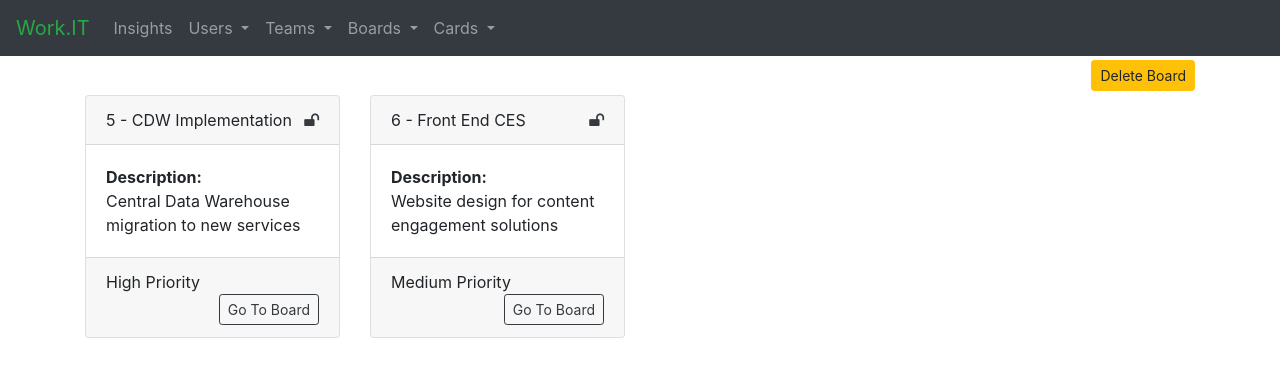
After one commit to ByteMeDirk/WorkITApp, a Flask app: page /board_list in a window 1280 px wide. The commit adds this page. Shown: the top 377 px of the page. Run offline with Flask 2, Linux system fonts and the light colour scheme; data comes from the database, SQL or seed files in the repository; both versions use the stored data as it was after the commit; some libraries are stand-ins or nearby versions.

Commit message:
Board Functionality Added

```diff
--- a/app.py
+++ b/app.py
@@ -1,7 +1,7 @@
 from flask import Flask, render_template, request
 import sqlite3
 from flask import Flask
-from scripts import date_time, get_teams, get_users
+from scripts import *
 
 app = Flask(__name__)
 conn = sqlite3.connect('database.db')
@@ -28,6 +28,11 @@ def create_team():
     return render_template('create_team.html')
 
 
+@app.route('/create_board')
+def create_board():
+    return render_template('create_board.html')
+
+
 @app.route('/user_list')
 def user_list():
     users = get_users()
@@ -40,6 +45,12 @@ def team_list():
     users = get_users()
     teams = get_teams()
     return render_template('team_list.html', users=users, teams=teams)
+
+
+@app.route('/board_list')
+def board_list():
+    boards = get_boards()
+    return render_template('board_list.html', boards=boards)
 
 
 @app.route('/add_user', methods=['POST', 'GET'])
@@ -122,6 +133,59 @@ def delete_team():
             return render_template('result.html', msg=msg)
 
 
+@app.route('/add_board', methods=['POST', 'GET'])
+def add_board():
+    board_conn = sqlite3.connect('database.db')
+    if request.method == 'POST':
+        try:
+            name = request.form['name']
+            description = request.form['description']
+            privacy = request.form['privacy']
+            starred = request.form['starred']
+            state = request.form['state']
+
+            print(name, description, privacy, starred, state)
+
+            cur = board_conn.cursor()
+            cur.execute('INSERT INTO "board"(name, description, privacy, starred, state_list) '
+                        'VALUES (?, ?, ?, ?, ?)',
+                        (name, description, privacy, starred, state))
+
+            board_conn.commit()
+            msg = "{} added to the system".format(name)
+        except:
+            board_conn.rollback()
+            msg = "Error in insert operation"
+        finally:
+            board_conn.close()
+        return render_template('result.html', msg=msg)
+
+
+@app.route('/delete_board', methods=['GET', 'POST'])
+def delete_board():
+    board_del_conn = sqlite3.connect('database.db')
+    if request.method == 'POST':
+        try:
+            cur = board_del_conn.cursor()
+            cur.execute("DELETE FROM board WHERE name='%s'" % request.form['name'])
+            board_del_conn.commit()
+            msg = "{} deleted from the system".format(request.form['name'])
+        except:
+            board_del_conn.rollback()
+            msg = "Could not delete {}".format(request.form['name'])
+        finally:
+            board_del_conn.close()
+            return render_template('result.html', msg=msg)
+
+
+@app.route('/goto_kanban', methods=['GET', 'POST'])
+def goto_kanban():
+    if request.method == 'POST':
+        board_name = request.form['board_name']
+        board = get_specific_board(board_name)
+        return render_template('kanban.html', board_name=board_name, specific_board=board)
+
+
 if __name__ == '__main__':
     app.config['DEBUG'] = True
     app.run(debug=True)
--- a/scripts.py
+++ b/scripts.py
@@ -29,3 +29,28 @@ def get_users():
     users = cur.fetchall()
     con_users.close()
     return users
+
+
+def get_boards():
+    con_boards = sqlite3.connect("database.db")
+    con_boards.row_factory = sqlite3.Row
+
+    cur = con_boards.cursor()
+    cur.execute("SELECT * FROM board")
+
+    boards = cur.fetchall()
+    con_boards.close()
+    return boards
+
+
+def get_specific_board(board_name):
+    kanban_conn = sqlite3.connect('database.db')
+    kanban_conn.row_factory = sqlite3.Row
+
+    cur = kanban_conn.cursor()
+    cur.execute("SELECT * FROM board WHERE name='%s'" % board_name)
+
+    board = cur.fetchall()
+
+    kanban_conn.close()
+    return board
--- a/templates/base.html
+++ b/templates/base.html
@@ -4,18 +4,15 @@
     {% block head %}
         <title>{% block title %}{% endblock %} - Work.IT</title>
         <link rel="stylesheet" href="https://maxcdn.bootstrapcdn.com/bootstrap/4.3.1/css/bootstrap.min.css">
+        <link href="//maxcdn.bootstrapcdn.com/font-awesome/4.7.0/css/font-awesome.min.css" rel="stylesheet">
         <script src="https://ajax.googleapis.com/ajax/libs/jquery/3.4.0/jquery.min.js"></script>
         <script src="https://cdnjs.cloudflare.com/ajax/libs/popper.js/1.14.7/umd/popper.min.js"></script>
         <script src="https://maxcdn.bootstrapcdn.com/bootstrap/4.3.1/js/bootstrap.min.js"></script>
     {% endblock %}
 </head>
 <body>
-<div class="container-fluid">
-    <p class="text-right">Date: {{ date }}</p>
-</div>
-
 <nav class="navbar navbar-expand-sm bg-dark navbar-dark sticky-top">
-    <a class="navbar-brand" href="/">Work.IT</a>
+    <a class="navbar-brand text-success" href="/">Work.IT</a>
     <ul class="navbar-nav">
         <li class="nav-item">
             <a class="nav-link" href="/">Insights</a>
@@ -40,6 +37,26 @@
                 <a class="dropdown-item" href="/team_list">Directory</a>
             </div>
         </li>
+        <!-- Boards -->
+        <li class="nav-item dropdown">
+            <a class="nav-link dropdown-toggle" href="#" id="users-group" data-toggle="dropdown">
+                Boards
+            </a>
+            <div class="dropdown-menu">
+                <a class="dropdown-item" href="/create_board">Create</a>
+                <a class="dropdown-item" href="/board_list">Directory</a>
+            </div>
+        </li>
+        <!-- Cards -->
+        <li class="nav-item dropdown">
+            <a class="nav-link dropdown-toggle" href="#" id="users-group" data-toggle="dropdown">
+                Cards
+            </a>
+            <div class="dropdown-menu">
+                <a class="dropdown-item" href="/create_card">Create</a>
+                <a class="dropdown-item" href="/card_list">Directory</a>
+            </div>
+        </li>
     </ul>
 </nav>
 <div id="content" class="container">
--- /dev/null
+++ b/templates/board_list.html
@@ -0,0 +1,78 @@
+{% extends "base.html" %}
+{% block title %}User List{% endblock %}
+{% block head %}
+    {{ super() }}
+{% endblock %}
+{% block content %}
+
+    <style>
+        a.text-dark:hover {
+            text-decoration: none;
+        }
+    </style>
+
+    <div class="text-right mt-1 mb-1">
+        <button type="button" class="btn btn-warning btn-sm" data-toggle="modal" data-target="#delete-user">
+            Delete Board
+        </button>
+    </div>
+
+    <div class="modal" id="delete-user">
+        <div class="modal-dialog">
+            <div class="modal-content">
+                <!-- Modal Header -->
+                <div class="modal-header">
+                    <h4 class="modal-title">Delete Board</h4>
+                </div>
+                <!-- Modal body -->
+                <div class="modal-body">
+                    <form action="{{ url_for('delete_board') }}" method="POST">
+
+                        <div class="form-group">
+                            <label for="username">Select Board:</label>
+                            <select class="form-control" id="username" name="name">
+                                {% for board in boards %}
+                                    <option>{{ board['name'] }}</option>
+                                {% endfor %}
+                            </select>
+                        </div>
+
+                        <button type="submit" class="btn btn-primary">Delete Board</button>
+                    </form>
+                </div>
+            </div>
+        </div>
+    </div>
+
+    <div class="row">
+        {% for board in boards %}
+            <div class="col-3">
+                <form action="{{ url_for('goto_kanban') }}" method="POST">
+
+                    <div class="card {{ 'bg-warning' if board['starred'] == 'Yes' }}">
+                        <div class="card-header">
+                            {{ board['id'] }} - {{ board['name'] }}
+                            <div class="float-right text-dark">
+                                {% if board['privacy'] == 'Private' %}
+                                    <i class="fa fa-lock"></i>
+                                {% else %}
+                                    <i class="fa fa-unlock"></i>
+                                {% endif %}
+                            </div>
+                        </div>
+                        <div class="card-body">
+                            <strong>Description:</strong><br>
+                            {{ board['description'] }} <br>
+                        </div>
+                        <div class="card-footer">
+                            {{ board['state_list'] }} <br>
+                             <button type="submit" class="btn btn-outline-dark float-right btn-sm">Go To Board</button>
+                        </div>
+                    </div>
+                    <input type="hidden" name="board_name" value="{{ board['name'] }}">
+                </form>
+            </div>
+        {% endfor %}
+    </div>
+
+{% endblock %}
```
Also changed, not shown: templates/create_board.html (added, +49 -0 lines), templates/kanban.html (added, +56 -0 lines), database.db.
